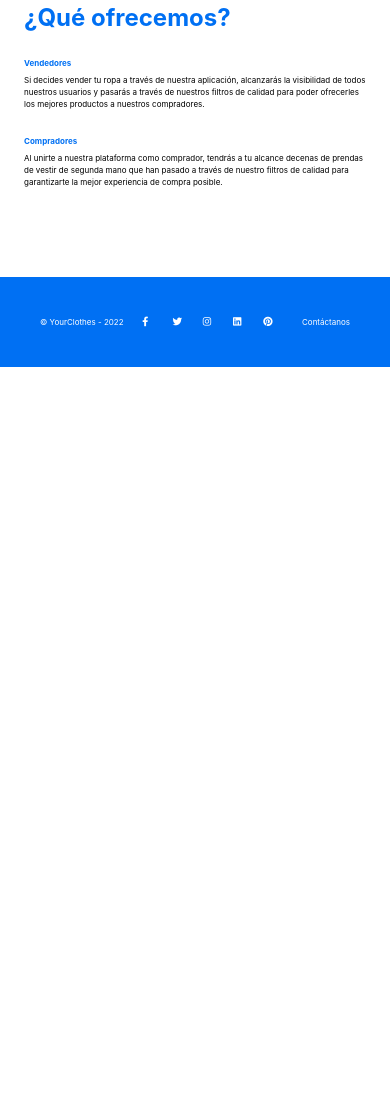
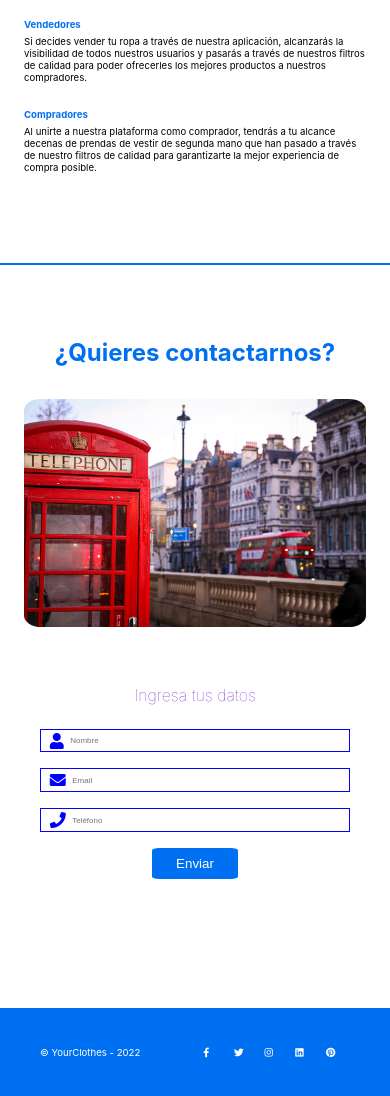
Before and after one commit to Luis-219/landingpage-aaw-ihc-update, a plain HTML site: page aaw-ihc-update-landingpage/index.html in a window 390 px wide. Shown: the part 764-1860 px from the top of the page. Before the commit the page ends 1131 px from the top, so only its background shows below. Drawn offline with Linux system fonts and the light colour scheme.

Commit message:
update-responsive

```diff
--- a/aaw-ihc-update-landingpage/index.html
+++ b/aaw-ihc-update-landingpage/index.html
@@ -35,8 +35,8 @@
         <h2>Intenta comprar lo que otros intenta vender</h2>
         <p>Compra o vende prendas bajo altos estándares de calidad y a precios justos</p>
         <div class="CTA">
-          <button>EMPIEZA AHORA</button>
-          <a href="">REVISA LAS OPINIONES</a>
+          <button href="#">Empieza ahora</button>
+          <a href="">Revisa las opiniones</a>
         </div>
       </div>
     </div>
@@ -47,7 +47,7 @@
   <section class="details">
     <h3>¿Qué ofrecemos?</h3>
 
-    <div>
+    <div class="texto">
       <div class="user-type">
         <p class="type-name">Vendedores</p>
         <p class="type-description">Si decides vender tu ropa a través de nuestra aplicación, alcanzarás la visibilidad de todos nuestros usuarios y pasarás a través de nuestros filtros de calidad
@@ -60,9 +60,34 @@
           de calidad para garantizarte la mejor experiencia de compra posible.</p>
       </div>
     </div>
-
   </section>
 
+  <div class="divider"></div>
+
+  <section class="contacto">
+    <h1 class="heading">¿Quieres contactarnos?</h1>
+    <div class="row">
+      <div class="image">
+        <img src="images/istockphoto-1298982814-170667a.jpg" alt="">
+      </div>
+      <form action="">
+        <h3>Ingresa tus datos</h3>
+        <div class="inputBox">
+          <span class="fas fa-user"></span>
+          <input type="text" placeholder="Nombre">
+        </div>
+        <div class="inputBox">
+          <span class="fas fa-envelope"></span>
+          <input type="email" placeholder="Email">
+        </div>
+        <div class="inputBox">
+          <span class="fas fa-phone"></span>
+          <input type="number" placeholder="Teléfono">
+        </div>
+        <input type="submit" value="Enviar" class="btn">
+      </form>
+    </div>
+  </section>
   <footer>
     <div>
       <p>&copy; YourClothes - 2022</p>
@@ -73,11 +98,6 @@
       <a href="#" class="fab fa-instagram"></a>
       <a href="#" class="fab fa-linkedin"></a>
       <a href="#" class="fab fa-pinterest"></a>
-  </div>
-    <div>
-      <a href="/" class="link">
-        <p>Contáctanos</p>
-      </a>
     </div>
   </footer>
 </body>
--- a/aaw-ihc-update-landingpage/styles/style.css
+++ b/aaw-ihc-update-landingpage/styles/style.css
@@ -1,5 +1,6 @@
 * {
   box-sizing: border-box;
+  outline: none; border:none;
   text-decoration: none;
   padding: 0;
   margin: 0;
@@ -7,7 +8,7 @@
 
 html {
   font-family: -apple-system, BlinkMacSystemFont, 'Segoe UI', Roboto, Oxygen, Ubuntu, Cantarell, 'Open Sans', 'Helvetica Neue', sans-serif;
-  font-size: 62.5%;
+  font-size: 75%;
 }
 
 p {
@@ -28,6 +29,7 @@ header, footer {
   display: flex;
   justify-content: space-between;
   align-items: center;
+  font-size: 120%;
 }
 
 ul {
@@ -36,11 +38,8 @@ ul {
   flex: 1 1 0;
 }
 
-header h1{
-  font-size: 25px;
-}
 ul > li {
-  margin-left: 37px;
+  margin-left: 30px;
 }
 
 .link {
@@ -53,12 +52,15 @@ ul > li {
 }
 
 
+
 .banner {
   display: flex;
   justify-content: center;
   align-items: center;
-  max-width: 1200px;
   margin: 65px auto;
+}
+.banner .row .banner-info{
+  font-size: 15px;
 }
 .banner .row{
   display: flex;
@@ -72,7 +74,7 @@ ul > li {
   text-align: center;
 }
 .banner .row .image img{
-  width: 80%;
+  width: 70%;
   border-radius: 1%;
 }
 
@@ -80,17 +82,16 @@ ul > li {
   flex: 1 1 45rem;
   padding: 2rem;
   text-align: center;
-  margin-left: 20px;
+  margin-left: 5px;
   flex: auto;
 }
 
 .banner-info h2 {
-  font-size: 3rem;
   font-weight: bold;
 }
 
 .banner-info p {
-  margin: 36px 0;
+  margin: 20px 0;
 }
 
 .banner-info a {
@@ -140,6 +141,10 @@ ul > li {
 .details h3 {
   font-size: 24px;
   color: var(--primary);
+  text-align: center;
+}
+.details .texto {
+  font-size: 120%;
 }
 
 .user-type {
@@ -154,7 +159,77 @@ ul > li {
 .type-description {
   margin-top: 5px;
 }
-
+.contacto{
+  max-width: 1200px;
+  margin: 65px auto;
+  padding: 1rem;
+}
+.contacto .heading{
+  font-size: 24px;
+  color: var(--primary);
+  text-align: center;
+  padding-bottom: 2rem;
+}
+.contacto .row{
+  display: flex;
+}
+.contacto .row .image{
+  flex: 1 1 45rem;
+  text-align: center;
+}
+.contacto .row .image img{
+  width: 100%;
+  border-radius: 5%;
+}
+.contacto .row{
+  padding: 2rem;
+  align-items: center;
+  flex-wrap: wrap;
+  gap: 2rem;
+}
+.contacto .row form{
+  flex: 1 1 45rem;
+  padding: 5rem 2rem;
+  text-align: center;
+}
+.contacto .row form h3{
+  font-weight: lighter;
+  font-size: 2rem;
+  color: #7928CA;
+  padding-bottom: 1rem;
+}
+.contacto .row form .inputBox{
+  display: flex;
+  padding-left: 1rem;
+  align-items:center;
+  margin-top: 2rem;
+  margin-bottom: 2rem;
+  border: .1rem solid blue;
+}
+.contacto .row form .inputBox span{
+  color: blue;
+  font-size: 2rem;
+  padding-left: .1rem;
+}
+.contacto .row form .inputBox input{
+  width: 100%;
+  padding: .8rem;
+  font-size: 1rem;
+  color: black;
+  text-transform: none;
+}
+.btn{
+  padding: 1rem;
+  padding-left: 3rem;
+  padding-right: 3rem;
+  background-color: #0070F3;
+  color: white;
+  border-radius: 8%;
+}
+footer{
+  background-color: var(--primary);
+  color: white;
+}
 footer .redes{
   padding:1rem 0;
 }
@@ -165,18 +240,24 @@ footer .redes a {
   color: white;
   margin: .5rem;
 }
-
-@media (max-width: 1000px)
+footer{
+  font-size: 120%;
+}
+@media (max-width: 800px)
 {
   html{
-    font-size: 60%;
+    font-size: 80%;
   }
   section, main{
     padding: 3rem;
   }
+
 }
 @media (max-width: 750px)
 {
+  html{
+    font-size: 70%;
+  }
   header nav{
     visibility: hidden;
   }
@@ -185,7 +266,6 @@ footer .redes a {
   }
 }
 @media (max-width:450px){
-
   html{
       font-size: 50%;
   }
```
Also changed, not shown: aaw-ihc-update-landingpage/images/istockphoto-1298982814-170667a.jpg (added).
